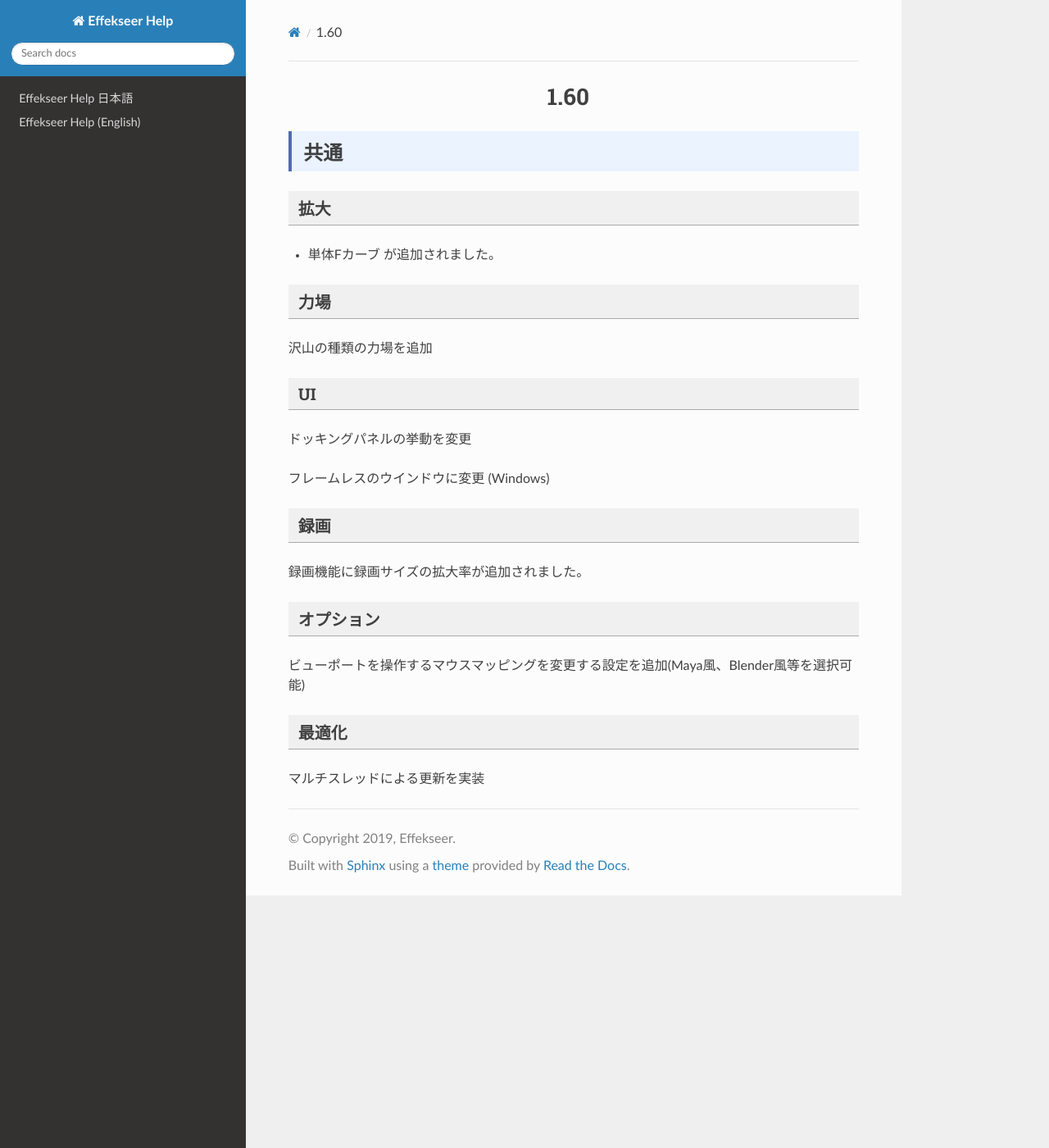
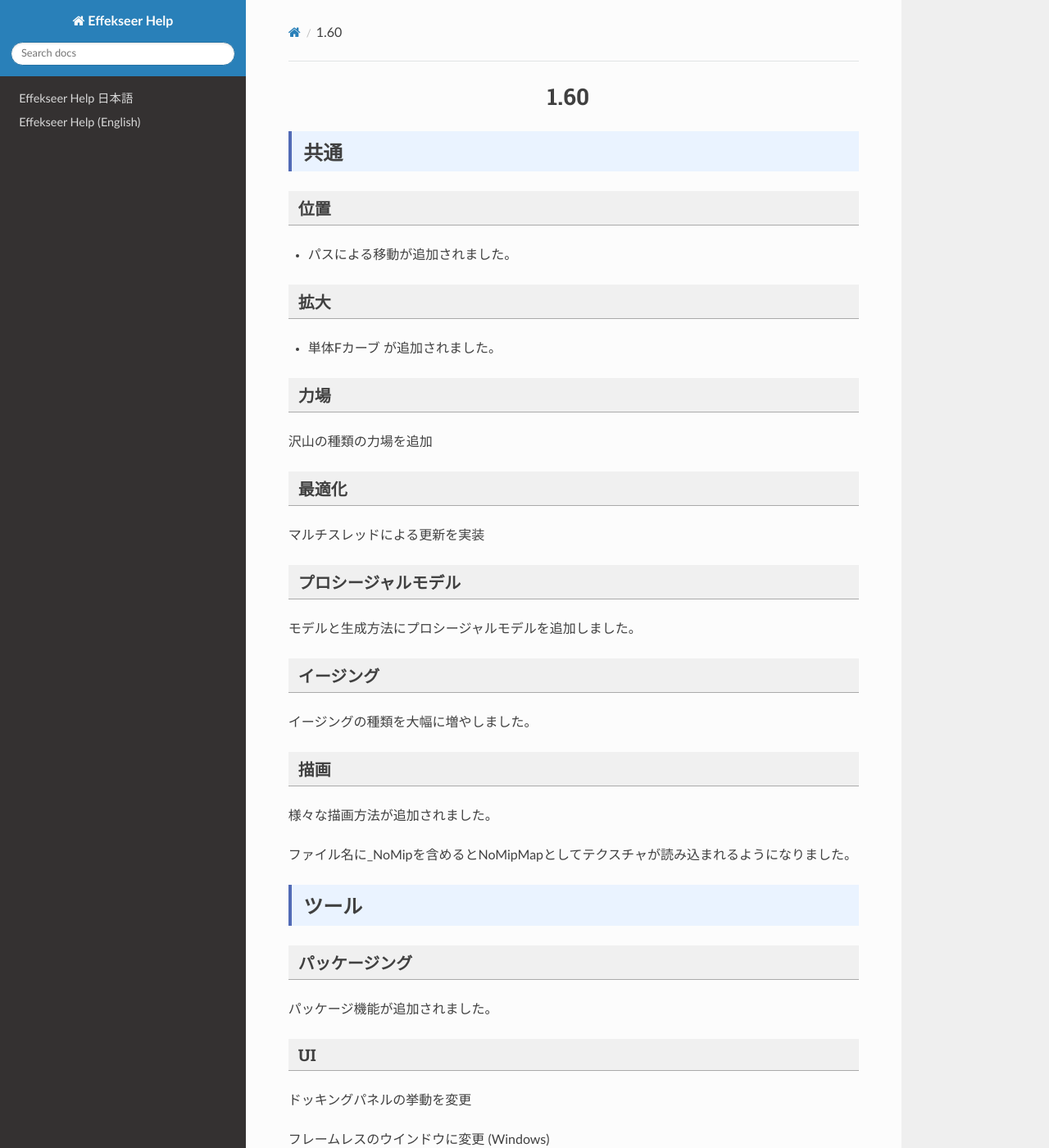
Before and after one commit to effekseer/docs_tool, a Sphinx documentation site: the page built from source/ja/ReleaseNotes/160.md, in a window 1280 px wide and 1400 px high. Shown: the whole window at 82% size. Built offline with Sphinx 7.4.7 and the Read the Docs theme 2.0.0, drawn with Linux system fonts in a browser that asks for light colours; nearby versions of some CDN libraries; library files that are not in the unit come from our copies; pages that are not in the unit, such as notebooks, are missing from menus.

Commit message:
Documentation work

```diff
--- a/source/ja/ReleaseNotes/160.md
+++ b/source/ja/ReleaseNotes/160.md
@@ -1,6 +1,10 @@
 # 1.60
 
 ## 共通
+
+### 位置
+
+- パスによる移動が追加されました。
 
 ### 拡大
 
@@ -9,6 +13,30 @@
 ### 力場
 
 沢山の種類の力場を追加
+
+### 最適化
+
+マルチスレッドによる更新を実装
+
+### プロシージャルモデル
+
+モデルと生成方法にプロシージャルモデルを追加しました。
+
+### イージング
+
+イージングの種類を大幅に増やしました。
+
+### 描画
+
+様々な描画方法が追加されました。
+
+ファイル名に_NoMipを含めるとNoMipMapとしてテクスチャが読み込まれるようになりました。
+
+## ツール
+
+### パッケージング
+
+パッケージ機能が追加されました。
 
 ### UI
 
```
Also changed, not shown: other parts of source/ja/ReleaseNotes/160.md (+0 -4 lines), source/en/ReleaseNotes/160.md (+28 -4 lines).
